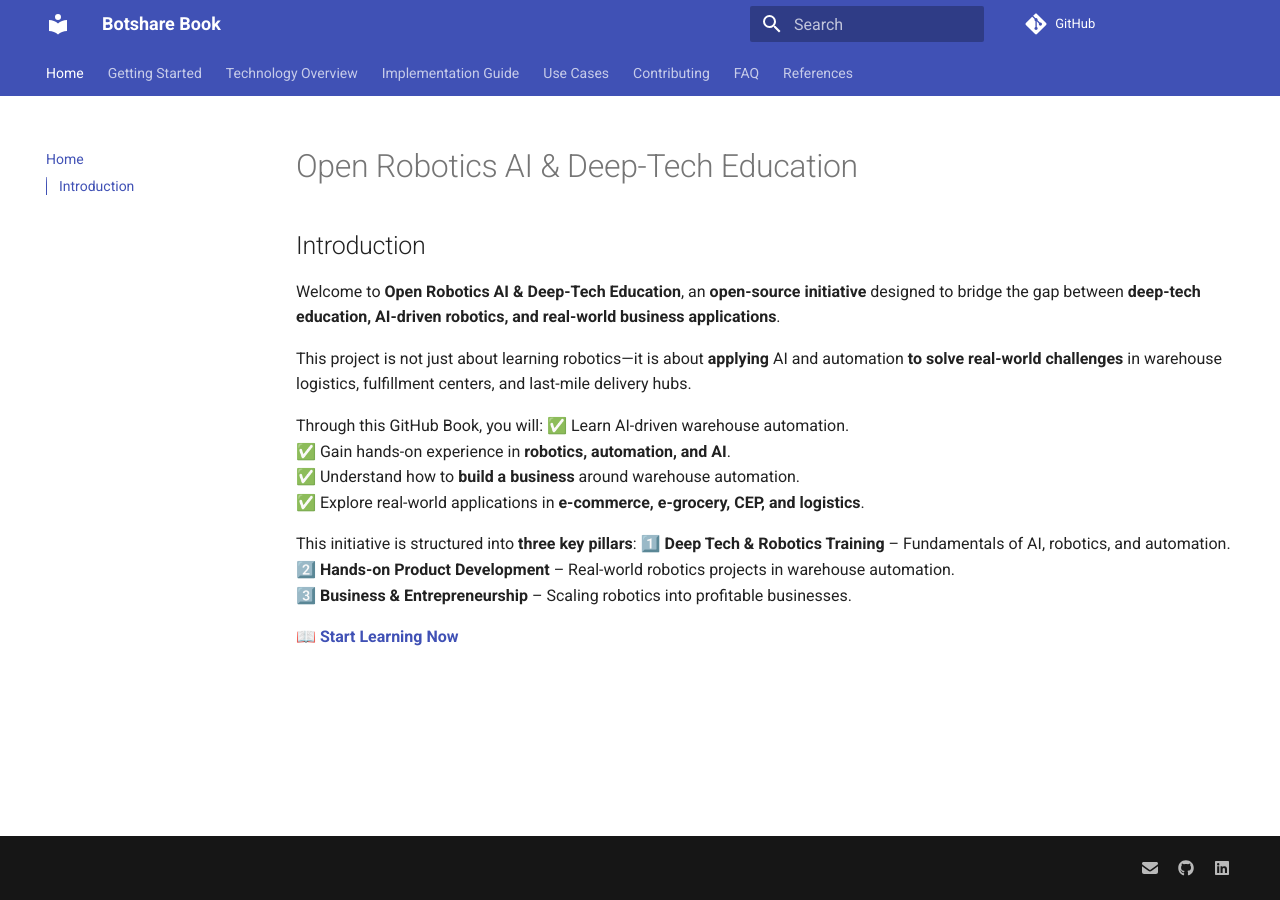
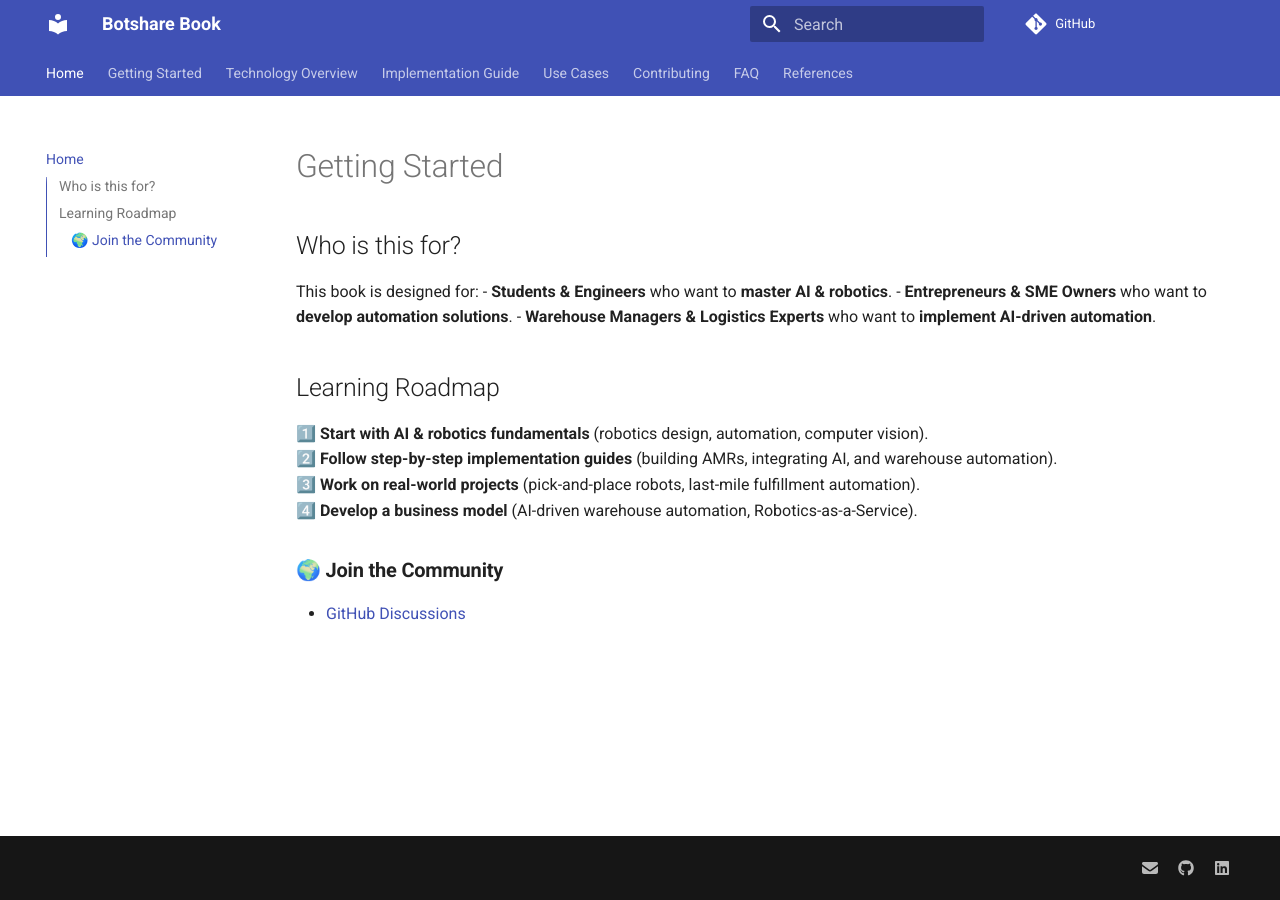
Before and after one commit to BotshareAI/Botshare_book, an MkDocs documentation site: the page built from docs/index.md, in a window 1280 px wide. Built offline with MkDocs 1.6.1 and Material for MkDocs 9.7.7, drawn with Linux system fonts in a browser that asks for light colours; comment, search, counter and statistics services are not loaded.

Commit message:
Update index.md

```diff
--- a/docs/index.md
+++ b/docs/index.md
@@ -1,20 +1,16 @@
-# Open Robotics AI & Deep-Tech Education
+# Getting Started
 
-## Introduction
+## Who is this for?
+This book is designed for:
+- **Students & Engineers** who want to **master AI & robotics**.
+- **Entrepreneurs & SME Owners** who want to **develop automation solutions**.
+- **Warehouse Managers & Logistics Experts** who want to **implement AI-driven automation**.
 
-Welcome to **Open Robotics AI & Deep-Tech Education**, an **open-source initiative** designed to bridge the gap between **deep-tech education, AI-driven robotics, and real-world business applications**.
+## Learning Roadmap
+1️⃣ **Start with AI & robotics fundamentals** (robotics design, automation, computer vision).
+2️⃣ **Follow step-by-step implementation guides** (building AMRs, integrating AI, and warehouse automation).
+3️⃣ **Work on real-world projects** (pick-and-place robots, last-mile fulfillment automation).
+4️⃣ **Develop a business model** (AI-driven warehouse automation, Robotics-as-a-Service).
 
-This project is not just about learning robotics—it is about **applying** AI and automation **to solve real-world challenges** in warehouse logistics, fulfillment centers, and last-mile delivery hubs.
-
-Through this GitHub Book, you will:
-✅ Learn AI-driven warehouse automation.
-✅ Gain hands-on experience in **robotics, automation, and AI**.
-✅ Understand how to **build a business** around warehouse automation.
-✅ Explore real-world applications in **e-commerce, e-grocery, CEP, and logistics**.
-
-This initiative is structured into **three key pillars**:
-1️⃣ **Deep Tech & Robotics Training** – Fundamentals of AI, robotics, and automation.
-2️⃣ **Hands-on Product Development** – Real-world robotics projects in warehouse automation.
-3️⃣ **Business & Entrepreneurship** – Scaling robotics into profitable businesses.
-
-📖 **[Start Learning Now](getting-started.md)**
+### 🌍 **Join the Community**
+- [GitHub Discussions](https://github.com/OpenAMR)
```
